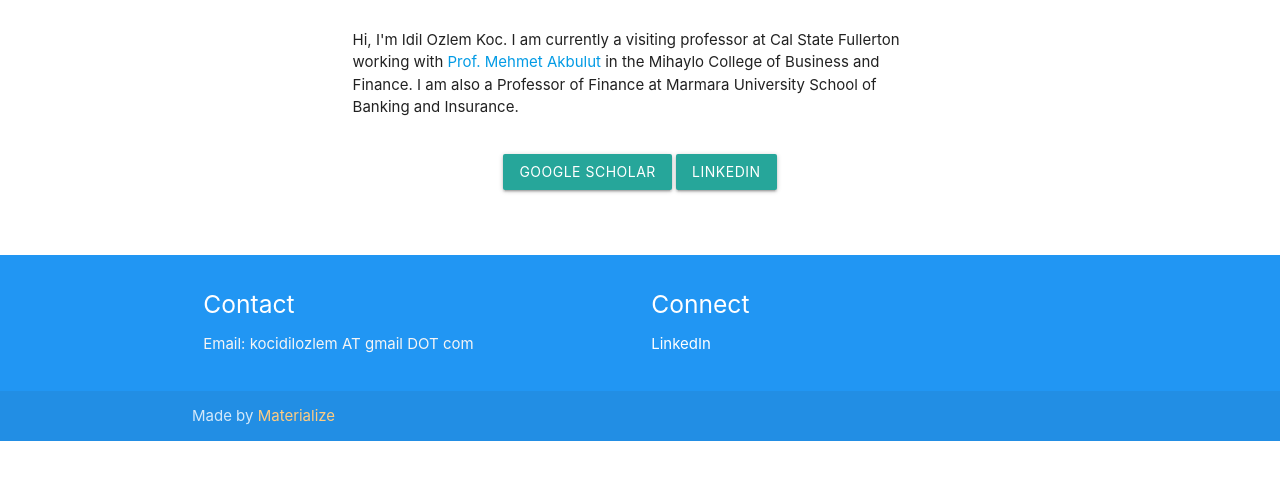
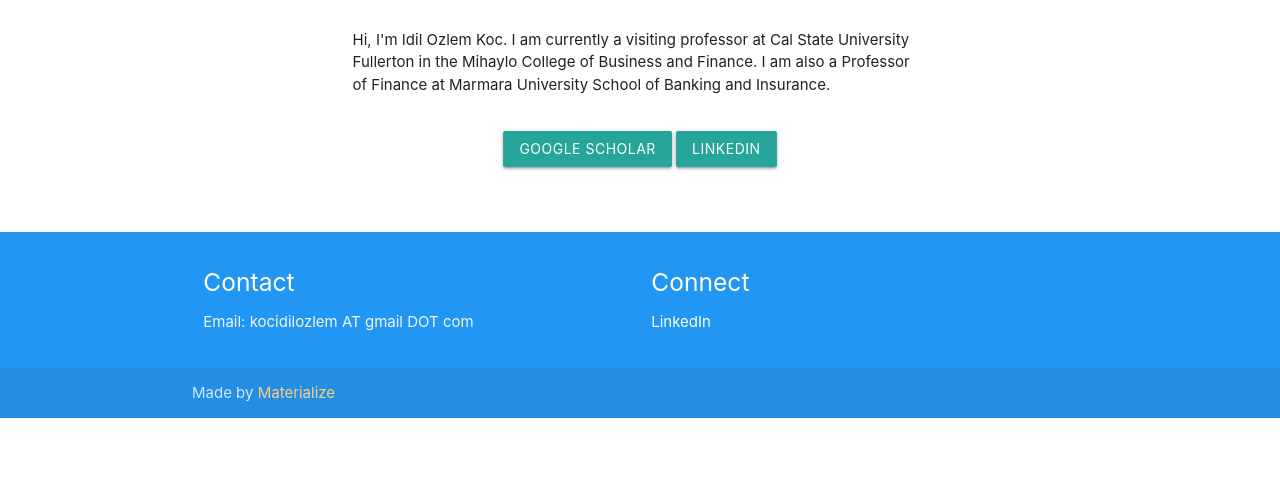
Before and after one commit to cemkoc/iokoc, a plain HTML site: page index.html in a window 1280 px wide. Shown: the part 205-684 px from the top of the page. Drawn offline with nearby package versions, Linux system fonts and the light colour scheme.

Commit message:
took out prof. akbulut

```diff
--- a/index.html
+++ b/index.html
@@ -33,9 +33,8 @@
       <h3 class="header center">About Me</h3>
       <div class="row">
         <p class="col s8 offset-s2 caption">
-            Hi, I'm Idil Ozlem Koc. I am currently a visiting professor at Cal State Fullerton working with
-            <a href="https://business.fullerton.edu/department/finance/financefacultyinfo?user=makbulut@fullerton.edu">Prof. Mehmet Akbulut</a>
-            in the Mihaylo College of Business and Finance. I am also a Professor of Finance at Marmara University School of Banking and Insurance.
+            Hi, I'm Idil Ozlem Koc. I am currently a visiting professor at Cal State University Fullerton in the
+            Mihaylo College of Business and Finance. I am also a Professor of Finance at Marmara University School of Banking and Insurance.
           </p>
       </div>
       <div class="row center">
```
